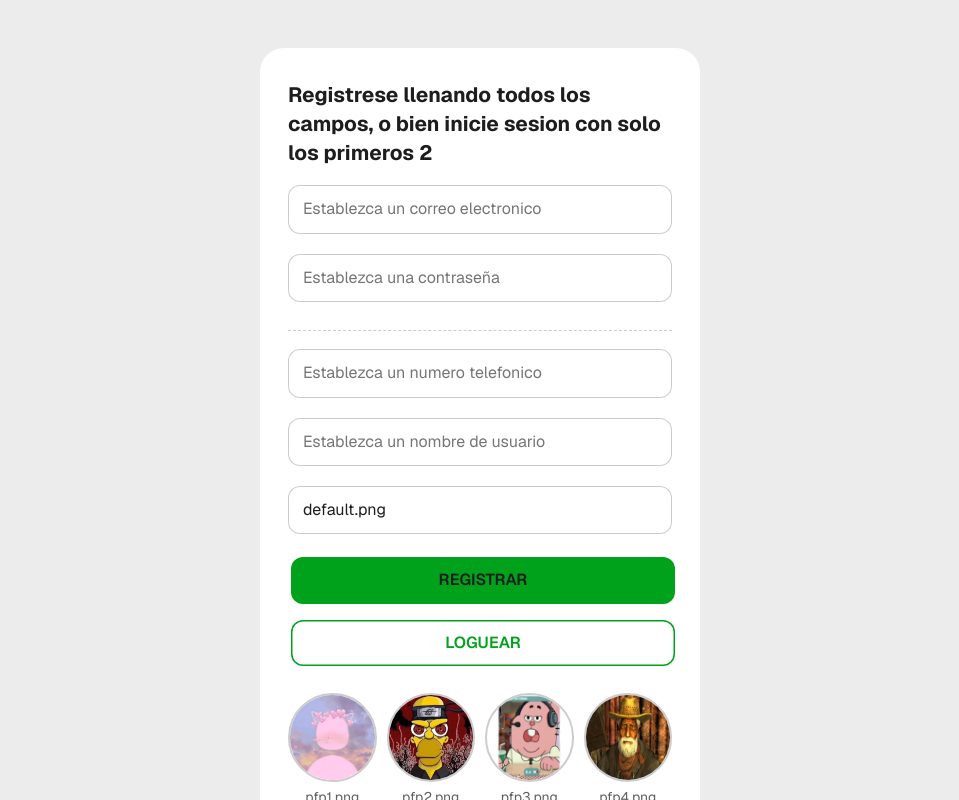
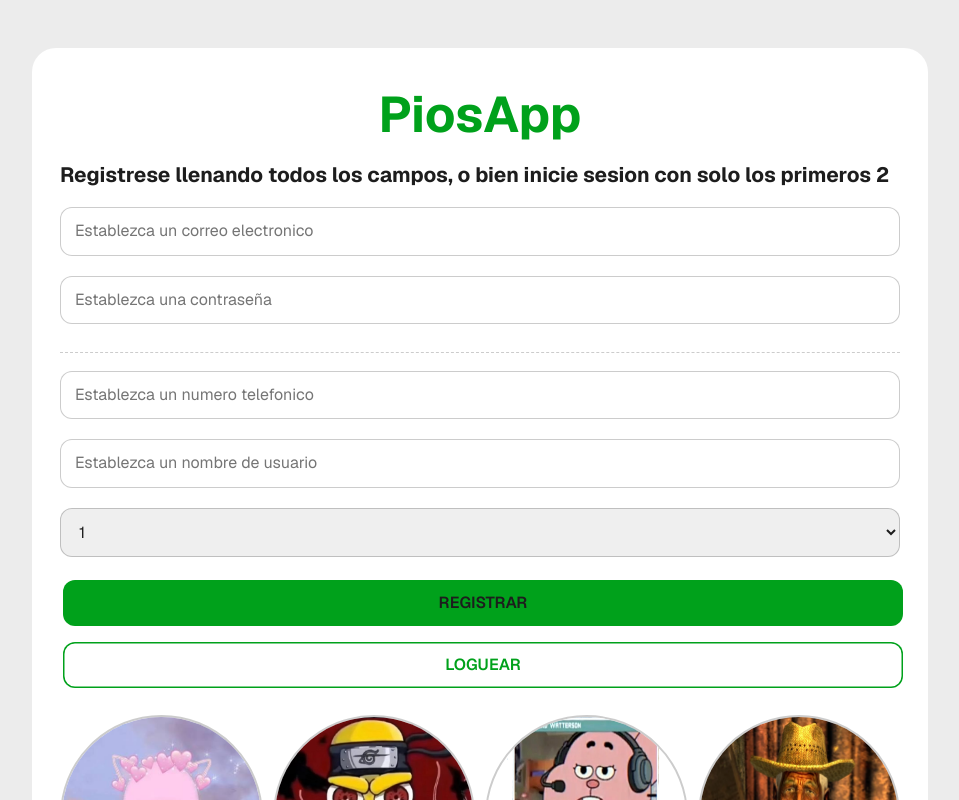
Before and after one commit to PioIX/2026_TPIN2_G03, a Next.js app in the folder front/: page / in a window 1280 px wide. Shown: the top 800 px of the page, without its empty margins (160-1119 px from the left). Built offline with nearby package versions, Linux system fonts and the light colour scheme; no server answers.

Commit message:
arreglos varios

```diff
--- a/front/src/app/IndChat/page.js
+++ b/front/src/app/IndChat/page.js
@@ -95,7 +95,6 @@ export default function IndChatPage() {
 
                             <input onChange={(e) => { setNewMsg(e.target.value) }} value={newMsg}></input>
                             <button onClick={() => { socket.emit("sendMessage", { message: newMsg, email: userE }); fetch.crearMensaje({ grupo_id: chat, email: userE, contenido: newMsg }); }}>Enviar mensaje</button>
-                            <button onClick={() => { console.log(msgHistory) }}>Ver Mesansajes History</button>
                         </>
                         ) :
                         (<p>Socket desconectado</p>)
--- a/front/src/app/globals.css
+++ b/front/src/app/globals.css
@@ -17,7 +17,7 @@ body {
   grid-template-columns: 50px 1fr;
   align-content: start;
   gap: 10px 14px;
-  width: 440px;
+  width: 70vw;
   max-width: calc(100% - 32px);
   margin: 48px auto;
   padding: 32px 28px;
@@ -78,7 +78,7 @@ hr {
   border-top: 1.5px dashed rgba(0, 0, 0, 0.2);
 }
 
-input {
+input,select {
   width: 100%;
   padding: 12px 14px;
   border: 1.5px solid rgba(0, 0, 0, 0.2);
@@ -119,7 +119,7 @@ body > a img {
   object-fit: cover;
 }
 
-body > div:not(#popup-root) {
+body > div:not(#popup-root):not(.messagediv) {
   display: grid;
   grid-template-columns: repeat(4, 1fr);
   gap: 10px;
@@ -156,3 +156,43 @@ body > div:not(#popup-root) img {
 .popup-content h2 {
   font-size: 1.25rem;
 }
+
+
+
+
+.messagediv{
+display: flex;
+flex-direction: column;
+overflow-y: scroll;
+max-height: 30vh;
+}
+
+.chatSec{
+    display: flex;
+flex-direction: column;
+overflow-y: scroll;
+max-height: 50vh;
+}
+
+.message{
+  margin: 10px;
+}
+.text{
+  font-weight: 800;
+}
+header{
+  display: flex;
+  justify-content:space-between;
+  align-items: center;
+}
+
+.title{
+  justify-self: center;
+  color: var(--acento);
+  font-size: 50px;
+}
+
+.userpfp{
+  height: 50px;
+  border-radius: 50px;
+}
--- a/front/src/app/page.js
+++ b/front/src/app/page.js
@@ -68,7 +68,7 @@ export default function HomePage() {
   }
 
   const userLogged = () => {
-    router.push(`/Chats?usuario=${correo}`);
+    router.push(`/chats?usuario=${correo}`);
   };
 
   function enviarSign(event) {
@@ -132,6 +132,7 @@ export default function HomePage() {
 
   return (
     <>
+      <h1 className="title">PiosApp</h1>
       <h2>Registrese llenando todos los campos, o bien inicie sesion con solo los primeros 2</h2>
 
       <input placeholder="Establezca un correo electronico" value={correo} onChange={(event)=>{setCorreo(event.target.value)}}></input>
@@ -143,7 +144,13 @@ export default function HomePage() {
       <p>{mensajeTelefono}</p>
       <input placeholder="Establezca un nombre de usuario" value={usuario} onChange={(event)=>{setUsuario(event.target.value)}}></input>
       <p>{mensajeUsuario}</p>
-      <input placeholder="Establezca una foto de perfil segun su numero" value={pfp} onChange={(event)=>{setPfp(event.target.value)}}></input>
+      <select placeholder="Establezca una foto de perfil segun su numero" onChange={(event)=>{setPfp(event.target.value)}}>
+        <option value="pfp1.png">1</option>
+        <option value="pfp2.png">2</option>
+        <option value="pfp3.png">3</option>
+        <option value="pfp4.png">4</option>
+        <option value="default.png">Default</option>
+      </select>
       <p>{mensajePfp}</p>
       <button onClick={enviarSign}>REGISTRAR</button>
       <button onClick={enviarLogin}>LOGUEAR</button>
--- a/front/src/components/Messages.js
+++ b/front/src/components/Messages.js
@@ -14,7 +14,11 @@ export default function Messages({ msgArray }) {
     <div className="messagediv">
 
       {msgArray && msgArray.length > 0 && msgArray.map((m,i)=>(
-            <p key={i} className="message">{m.email}<br></br>{m.contenido}</p>
+            <span key={i} className="message">
+            <p key={i} className="text">{m.email}</p>
+              <br></br>
+              <p>{m.contenido}</p>
+            </span>
         ))}
     </div>
   )
--- a/front/src/components/chatList.js
+++ b/front/src/components/chatList.js
@@ -10,7 +10,10 @@ export default function chatList({chats ,selectChat}) {
     <>
     {
         (chats.length!=0) ? (
-            chatJSX
+            <section className="chatSec">
+
+                {chatJSX}
+            </section>
         ):(
             <p>No hay chats</p>
         )
```
Also changed, not shown: front/src/app/Chats/page.js (+11 -3 lines).
